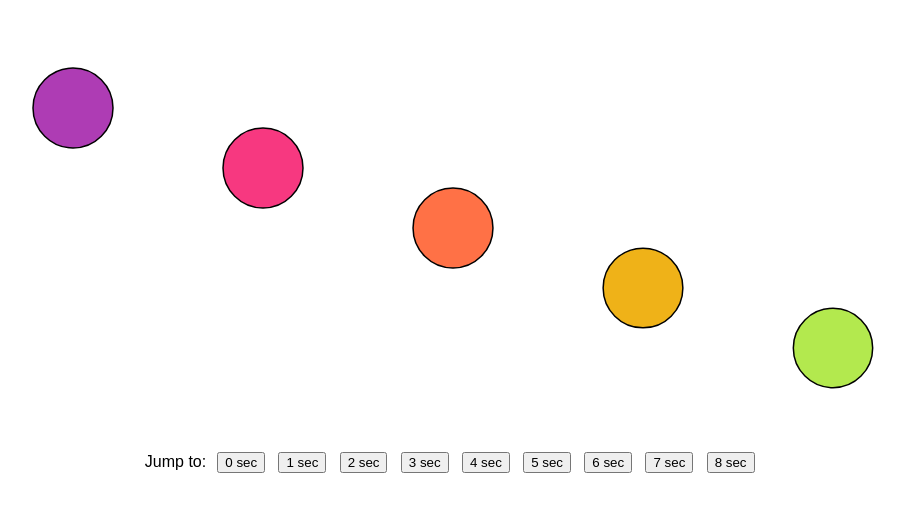
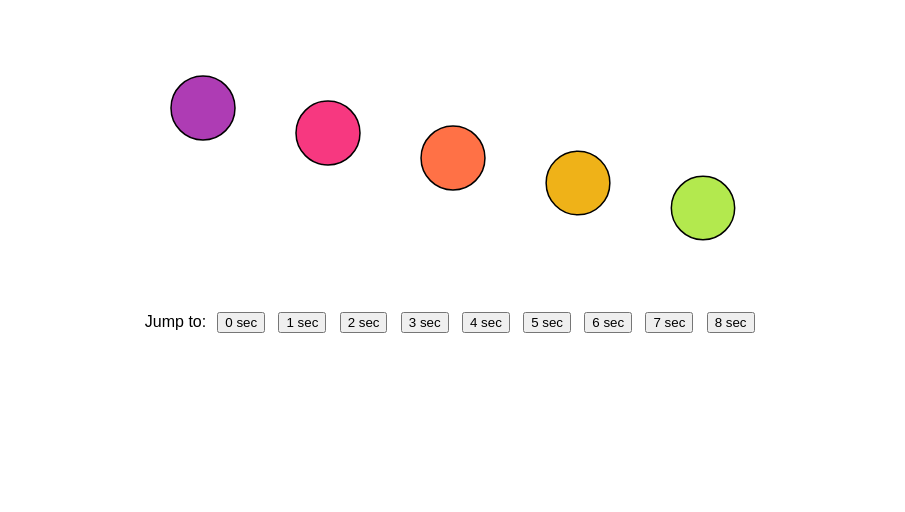
Before and after one commit to veltman/gifs, a plain HTML site: page transition-hacking/index.html in a window 1280 px wide. Shown: the whole page, without its empty margins (187-1092 px from the left). Drawn offline with nearby package versions, Linux system fonts and the light colour scheme.

Commit message:
Updating coords

```diff
--- a/transition-hacking/index.html
+++ b/transition-hacking/index.html
@@ -24,8 +24,8 @@
 <script>
 
 var margin = {top: 100, right: 100, bottom: 100, left: 100},
-    width = 960 - margin.left - margin.right,
-    height = 440 - margin.top - margin.bottom;
+    width = 700 - margin.left - margin.right,
+    height = 300 - margin.top - margin.bottom;
 
 var x = d3.scale.ordinal()
     .domain(d3.range(5))
@@ -49,7 +49,7 @@ var dots = svg.selectAll("circle")
   .data(x.domain())
   .enter()
   .append("circle")
-    .attr("r",20)
+    .attr("r",12)
     .attr("cx",0)
     .attr("cy",y)
     .style("fill",color);
@@ -62,7 +62,7 @@ dots.transition()
   })
   .attr("cx",x)
   .transition()
-    .attr("r",40)
+    .attr("r",32)
     .filter(function(d){
       return d % 2;
     })
```
